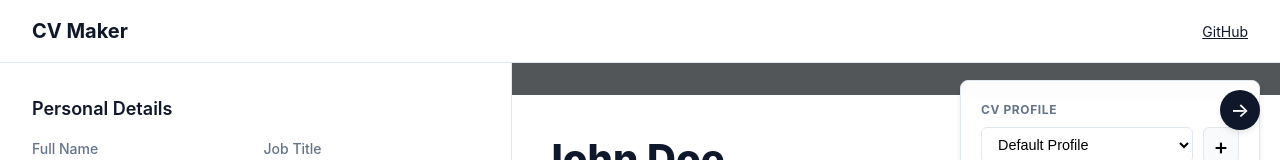
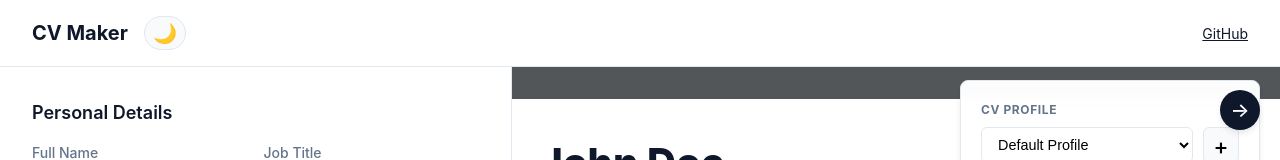
Before and after one commit to droidzemo/cvmaker, a React (Vite) app: page / in a window 1280 px wide. Shown: the top 160 px of the page. Built offline with nearby package versions, Linux system fonts and the light colour scheme.

Commit message:
feat: add dark mode application theme

```diff
--- a/src/App.jsx
+++ b/src/App.jsx
@@ -2,6 +2,7 @@ import { useCVData } from './hooks/useCVData';
 import { Editor } from './components/Editor/Editor';
 import { CVPreview } from './components/Preview/CVPreview';
 import { SplitPane } from './components/Layout/SplitPane';
+import { useState, useEffect } from 'react';
 import './index.css';
 import './template.css'; // We will create this for specific template styles
 
@@ -26,10 +27,42 @@ function App() {
     importCV
   } = useCVData();
 
+  // Theme State
+  const [theme, setTheme] = useState(() => {
+    return localStorage.getItem('theme') || 'light';
+  });
+
+  // Apply theme effect
+  useEffect(() => {
+    document.documentElement.setAttribute('data-theme', theme);
+    localStorage.setItem('theme', theme);
+  }, [theme]);
+
+  const toggleTheme = () => {
+    setTheme(prev => prev === 'light' ? 'dark' : 'light');
+  };
+
   return (
     <div className="app-container">
       <header className="app-header">
-        <h1>CV Maker</h1>
+        <div style={{ display: 'flex', alignItems: 'center', gap: '1rem' }}>
+          <h1>CV Maker</h1>
+          <button
+            onClick={toggleTheme}
+            className="btn-sm"
+            style={{
+              fontSize: '1.2rem',
+              padding: '0.25rem 0.5rem',
+              borderRadius: '2rem',
+              border: '1px solid var(--color-border)',
+              background: 'var(--color-bg)',
+              cursor: 'pointer'
+            }}
+            title={`Switch to ${theme === 'light' ? 'Dark' : 'Light'} Mode`}
+          >
+            {theme === 'light' ? '🌙' : '☀️'}
+          </button>
+        </div>
         <a href="https://github.com/yourusername/leancv" target="_blank" rel="noreferrer" style={{ fontSize: '0.875rem', color: 'var(--color-primary)' }}>GitHub</a>
       </header>
       <SplitPane>
--- a/src/index.css
+++ b/src/index.css
@@ -1,4 +1,5 @@
 :root {
+  /* Light Theme (Default) */
   --font-sans: 'Inter', system-ui, Avenir, Helvetica, Arial, sans-serif;
   --color-bg: #f8fafc;
   --color-text: #1e293b;
@@ -11,6 +12,27 @@
   --shadow-sm: 0 1px 2px 0 rgb(0 0 0 / 0.05);
   --shadow-md: 0 4px 6px -1px rgb(0 0 0 / 0.1);
   --radius: 0.5rem;
+}
+
+[data-theme='dark'] {
+  --color-bg: #0f172a;
+  /* Slate 900 */
+  --color-text: #f1f5f9;
+  /* Slate 100 */
+  --color-text-light: #94a3b8;
+  /* Slate 400 */
+  --color-primary: #f8fafc;
+  /* Slate 50 - Inverted for dark mode headers */
+  --color-accent: #60a5fa;
+  /* Blue 400 - Brighter for dark bg */
+  --color-border: #334155;
+  /* Slate 700 */
+  --color-white: #1e293b;
+  /* Slate 800 - Used for cards/containers */
+  --color-danger: #f87171;
+  /* Red 400 */
+  --shadow-sm: 0 1px 2px 0 rgb(0 0 0 / 0.3);
+  --shadow-md: 0 4px 6px -1px rgb(0 0 0 / 0.5);
 }
 
 * {
--- a/src/template.css
+++ b/src/template.css
@@ -1,11 +1,24 @@
 /* Template Styles */
 .cv-document {
+    /* FORCE LIGHT THEME LOCAL VARIABLES */
+    --color-bg: #ffffff;
+    --color-text: #1e293b;
+    --color-text-light: #64748b;
+    --color-primary: #0f172a;
+    --color-accent: #3b82f6;
+    --color-border: #e2e8f0;
+    --color-white: #ffffff;
+    --color-danger: #ef4444;
+    --shadow-sm: 0 1px 2px 0 rgb(0 0 0 / 0.05);
+
     width: 210mm;
     min-height: 297mm;
-    background: white;
+    background: var(--color-bg);
+    /* Uses the local override above */
     padding: 40px;
     /* Internal padding */
     box-shadow: var(--shadow-md);
+    /* This will use global shadow, which is fine/good */
     color: var(--color-text);
     font-family: var(--font-sans);
     line-height: 1.6;
```
Also changed, not shown: lint.txt (added).
